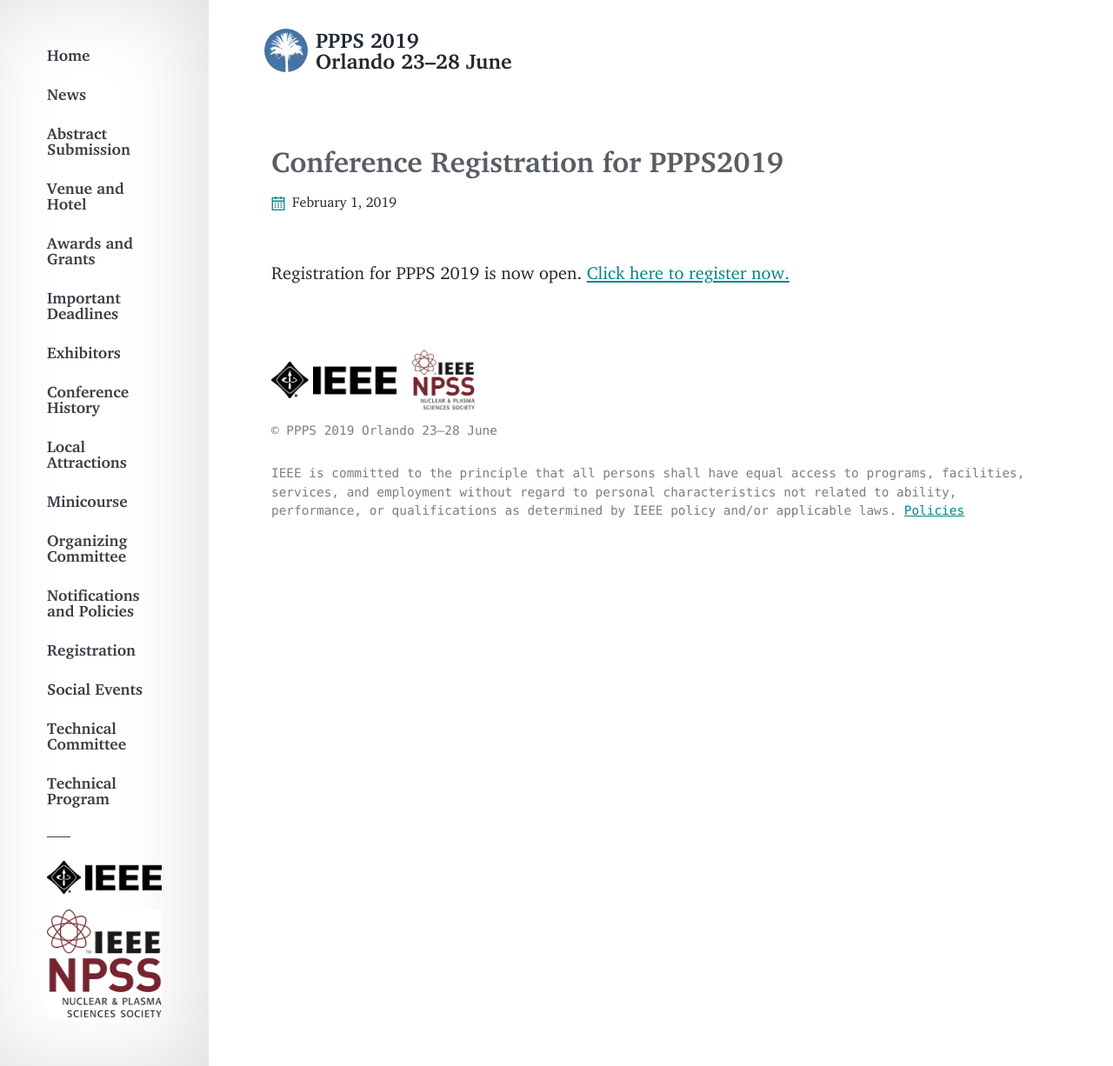
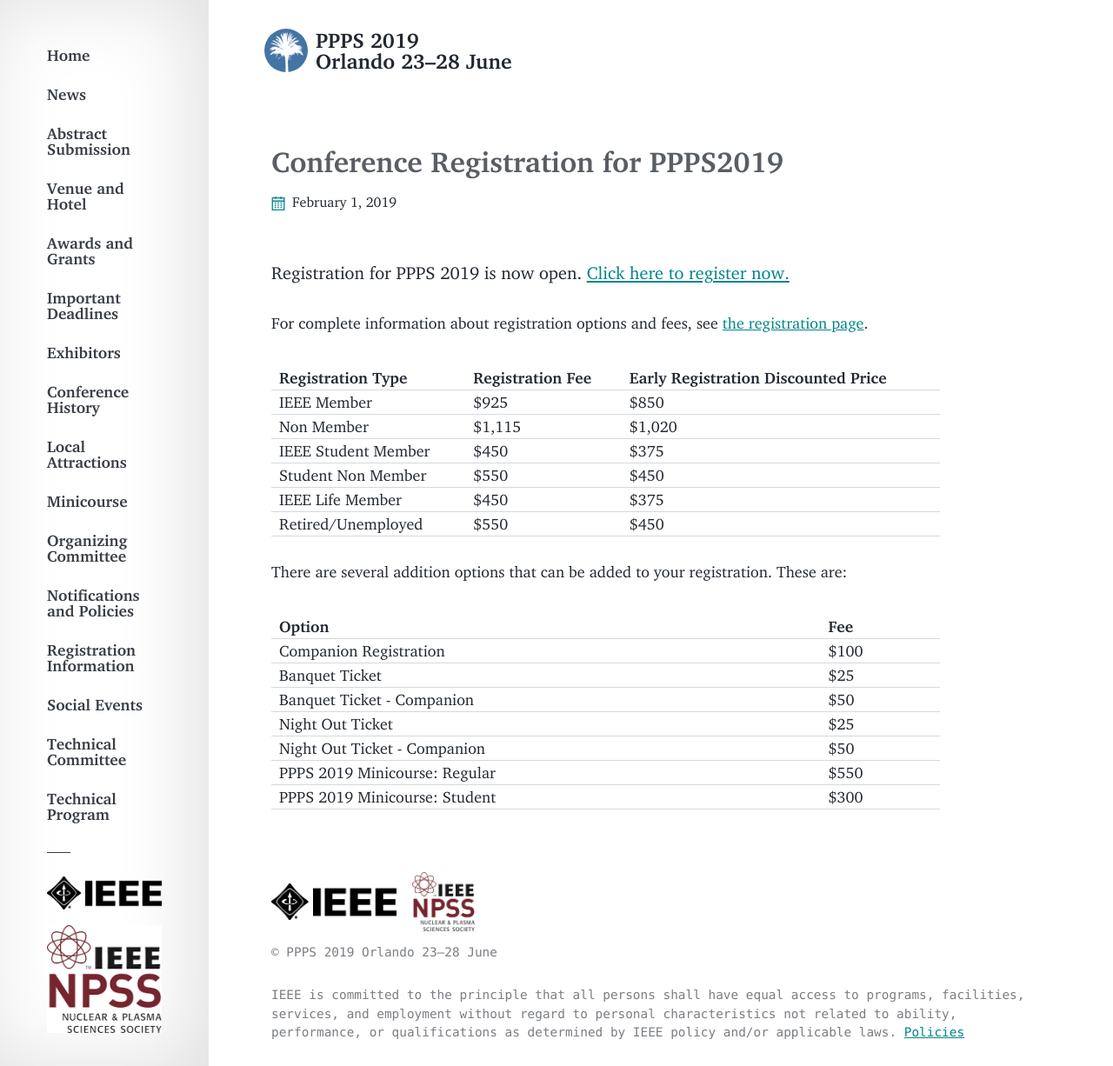
Before and after one commit to ppps2019/ppps2019.github.io, a Jekyll site: the page built from _info_articles/registration.md, in a window 1280 px wide and 1226 px high. Shown: the whole window at 87% size. Built offline with Jekyll 4.4.1, drawn with Linux system fonts in a browser that asks for light colours; comment, search, counter and statistics services are not loaded.

Commit message:
Update registration.md

```diff
--- a/_info_articles/registration.md
+++ b/_info_articles/registration.md
@@ -1,9 +1,32 @@
 ---
 layout: page
-title: Registration
+title: Registration Information
 alt_title: Conference Registration for PPPS2019
 excerpt: "PPPS 2019 conference registration is now open"
 modified: 2017-06-30
 ---
 
 Registration for PPPS 2019 is now open. [Click here to register now.](http://www.cvent.com/d/b4q9tx)
+
+For complete information about registration options and fees, see [the registration page](http://www.cvent.com/events/2019-ieee-pulsed-power-and-plasma-science-conference-ppps-2019-/fees-174d6fa9e68b4589a41fa87ba6e8f8c9.aspx).
+
+| Registration Type | Registration Fee | Early Registration Discounted Price |
+| ----------------- | ---------------- | ----------------------------------- |
+| IEEE Member | $925 | $850 |
+| Non Member | $1,115 | $1,020 |
+| IEEE Student Member | $450 | $375 |
+| Student Non Member | $550 | $450 |
+| IEEE Life Member | $450 | $375 |
+| Retired/Unemployed | $550 | $450 |
+
+There are several addition options that can be added to your registration. These are:
+
+| Option | Fee |
+| ------ | --- |
+| Companion Registration | $100 |
+| Banquet Ticket | $25 |
+| Banquet Ticket - Companion | $50 |
+| Night Out Ticket | $25 |
+| Night Out Ticket - Companion | $50 |
+| PPPS 2019 Minicourse: Regular | $550 |
+| PPPS 2019 Minicourse: Student | $300 |
```
